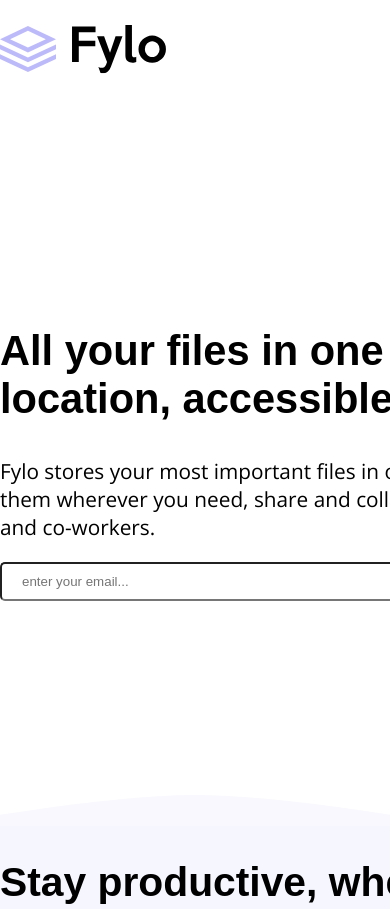
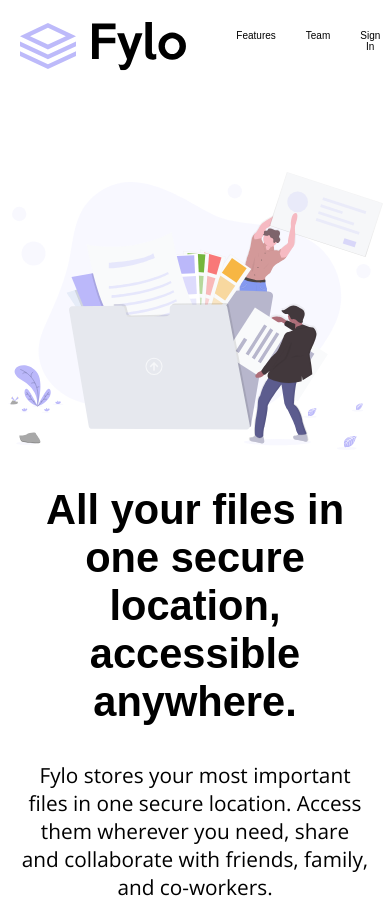
Before and after one commit to Bongo664/nie, a plain HTML site: page index.html in a window 390 px wide. Shown: the top 909 px of the page. Drawn offline with nearby package versions, Linux system fonts and the light colour scheme.

Commit message:
Add files via upload

```diff
--- a/index.html
+++ b/index.html
@@ -18,16 +18,19 @@
     }
     header{
       display: flex;
-      width: 1440px;
+      width: 100%;
       margin: 0 auto 0 auto;
     }
     .navbar{
       display: flex;
       list-style: none;
-      margin: 40px 0 40px 0;
+      margin: 30px 5% 40px 0;
     }
     .open{
       font-family:'Open Sans', sans-serif;
+    }
+    .logoWrapper{
+      margin-left: 5%;
     }
     .logoWrapper, nav{
       width: 50%;
@@ -112,7 +115,7 @@
       line-height: 1.6rem;
     }
     .wave__wrapper{
-      width: 100;
+      width: 100%;
     }
     .wave__wrapper img{
       width: 100%;
@@ -241,6 +244,66 @@
 
     .attribution { font-size: 11px; text-align: center; }
     .attribution a { color: hsl(228, 45%, 44%); }
+    @media  screen and (max-width:1000px){
+      .heroWrapper{
+        flex-direction: column-reverse;
+      }
+      .contentWrapper{
+        flex-direction: column-reverse;
+      }
+      .accessWrapper{
+        flex-direction: column;
+      }
+      .accessRight__input{
+        width: 100%;
+      }
+      .access{
+        width: 100%;
+      }
+      body{
+        font-size: 10px;
+      }
+      .heroRight{
+        width: 25%;
+      }
+      .contentRight{
+        width: 25%;
+      }
+      .heroInput__wrapper{
+        flex-direction: column;
+      }
+      .raleway{
+        text-align: center;
+        width: 375px;
+      }
+      .nie{
+        text-align: center;
+        width: 375px;
+      }
+      .open{
+        width: 350px;
+        margin-left: 12.5px;
+        margin-right: 12.5px;
+      }
+      .tak{
+        margin-left: 12.5px;
+      }
+      .accessRight__input{
+        width: 350px;
+        margin-left: 12.5px;
+        margin-right: 12.5px;
+      }
+      .heroWrapper{
+        width: 375px;
+      }
+      .heroRight{
+        width: 100%;
+      }
+      .heroLeft__wrapper{
+        padding: 0;
+      }
+    }
+
   </style>
 </head>
 <body>
@@ -261,7 +324,7 @@
     <div class="heroLeft">
     <div class="heroLeft__wrapper">
       <h1 class="raleway">All your files in one secure location, accessible anywhere.</h1>
-      <p class="open">
+      <p class="open nie">
   Fylo stores your most important files in one secure location.
   Access them wherever you need, share and collaborate with friends,
   family, and co-workers.
@@ -291,7 +354,7 @@
   covered for all of your file storage needs.</p>
         <p class="open">Securely share files and folders with friends, family and colleagues for
   live collaboration. No email attachments required!</p>
-        <a href="#">See how Fylo works<img src="images/icon-arrow.svg" alt=""></a>
+        <a href="#" class="tak">See how Fylo works<img src="images/icon-arrow.svg" alt=""></a>
         <div class="comment">
           <div class="commentWrapper">
             <img src="images/icon-quotes.svg" alt="">
@@ -321,7 +384,7 @@
   <div class="accessWrapper">
     <div class="accessLeft">
       <h3 class="raleway">Get early access today</h3>
-      <p class="open">
+      <p class="open nie">
       It only takes a minute to sign up and our free starter tier is extremely generous.
       If you have any questions, our support team would be happy to help you.
     </p>
```
Also changed, not shown: design/mobile-design.jpg.
